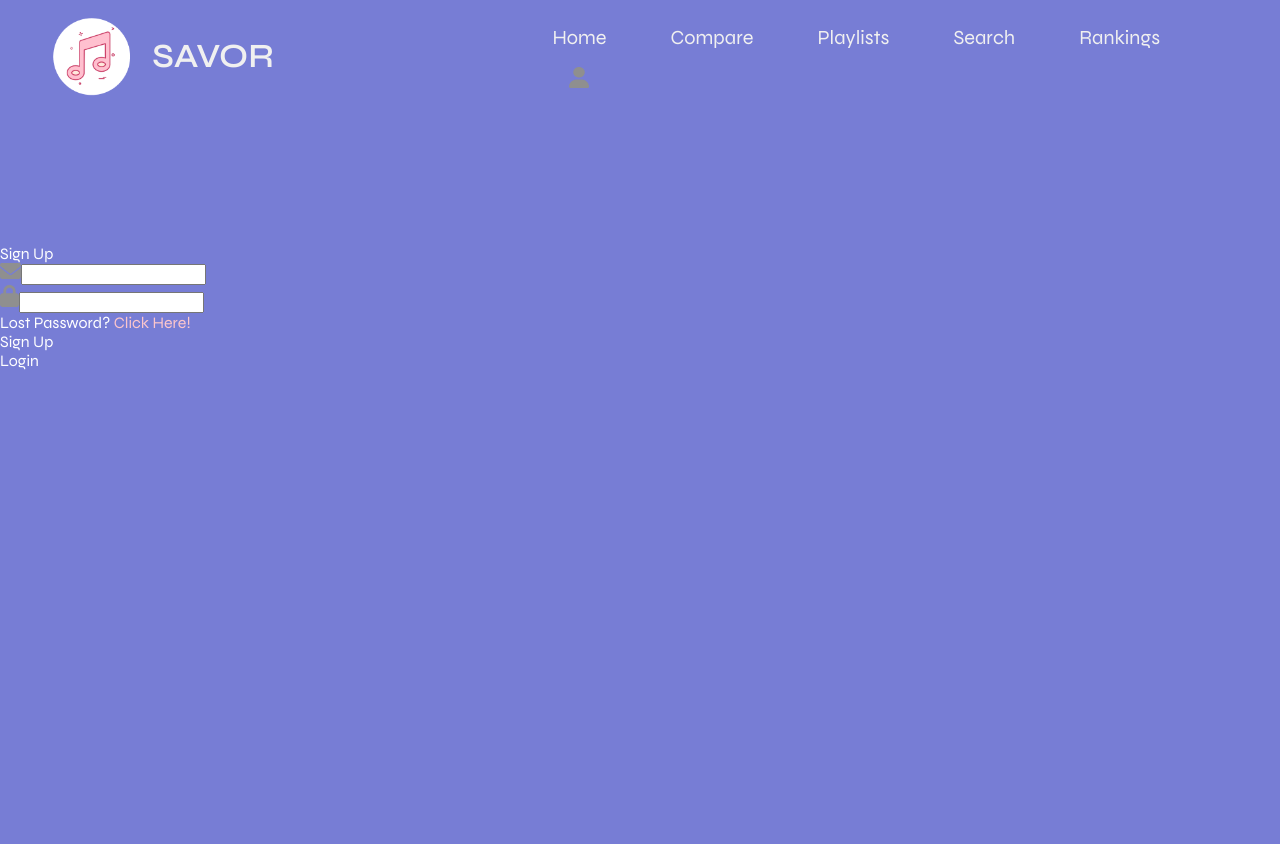
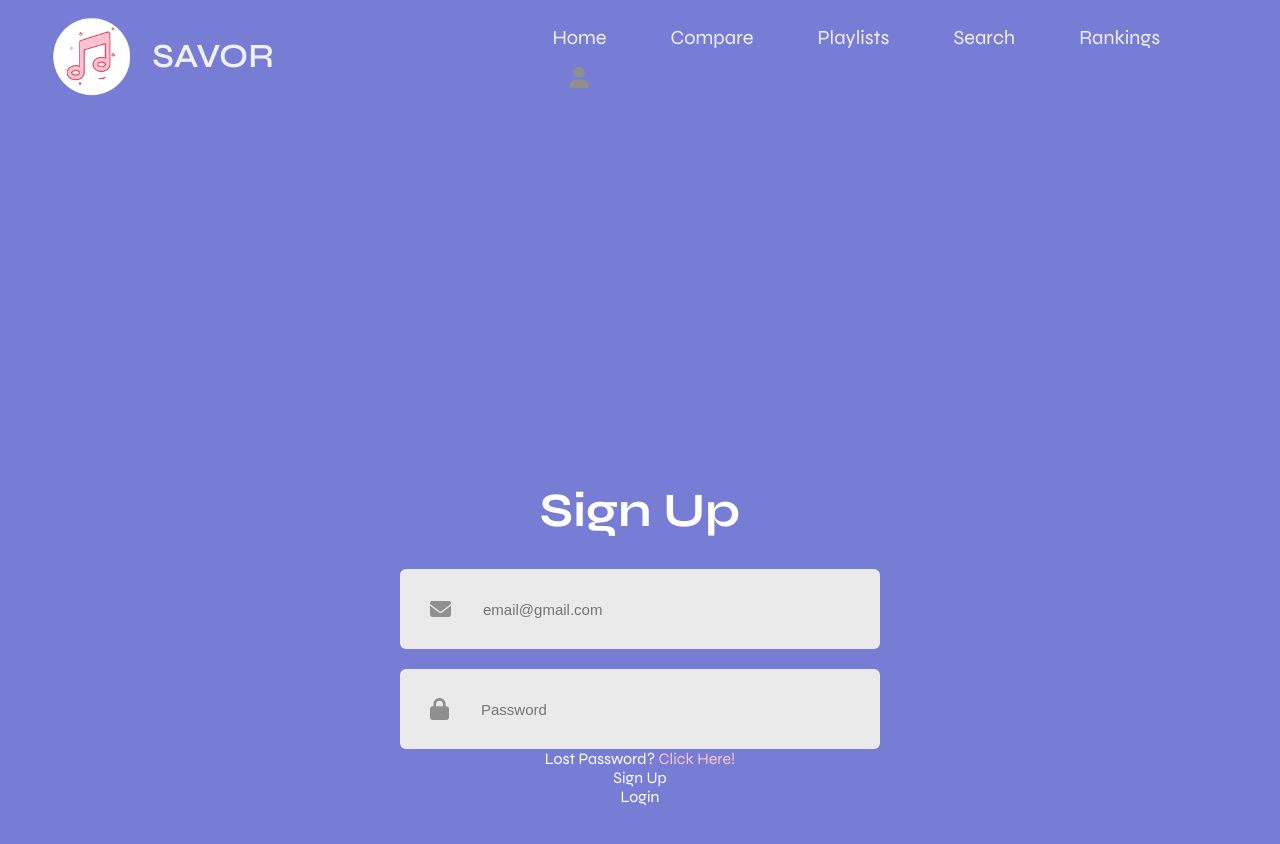
Before and after one commit to KevinYu3214/Savor, a React (Vite) app: page /account in a window 1280 px wide. Shown: the top 844 px of the page. Before the commit the page ends 800 px from the top, so only its background shows below. Built offline with nearby package versions, Linux system fonts and the light colour scheme.

Commit message:
Working on more styling

```diff
--- a/src/components/LoginSignup.jsx
+++ b/src/components/LoginSignup.jsx
@@ -1,35 +1,33 @@
 // followed https://www.youtube.com/watch?v=8QgQKRcAUvM&t=52s\
-import React from 'react'
-import './LoginSignup.scss'
-import email_icon from '../assets/email.png';
-import password_icon from '../assets/password.png';
-
+import React from "react";
+import "./LoginSignup.scss";
+import email_icon from "../assets/email.png";
+import password_icon from "../assets/password.png";
 
 const LoginSignup = () => {
-    return(
-        <div className='container'>
-           <div className="header" >
+  return (
+    <div className="container">
+      <div className="header">
         <div className="text">Sign Up</div>
         <div className="underline"></div>
-
       </div>
       <div className="inputs">
         <div className="input">
-                    <img src={email_icon} alt="" />
-                    <input type ="email" />
+          <img src={email_icon} alt="" className="icons" />
+          <input type="email" placeholder="email@gmail.com" />
         </div>
         <div className="input">
-                    <img src={password_icon} alt="" />
-                    <input type ="password" />
+          <img src={password_icon} alt="" className="icons" />
+          <input type="password" placeholder="Password" />
         </div>
-
       </div>
-           <div className="forgot-password">Lost Password? <span> Click Here!</span></div>
+      <div className="forgot-password">
+        Lost Password? <span> Click Here!</span>
+      </div>
       <div className="submit-container"></div>
       <div className="submit">Sign Up</div>
       <div className="submit">Login</div>
     </div>
-
-    )
-}
+  );
+};
 export default LoginSignup;
--- a/src/components/LoginSignup.scss
+++ b/src/components/LoginSignup.scss
@@ -1,2 +1,50 @@
 //followed tutortial : https://www.youtube.com/watch?v=8QgQKRcAUvM&t=52s
 @import "./../global_styles/variables.scss";
+
+.container{
+    display: flex;
+    flex-direction: column;
+    align-items: center;
+    justify-content: center;
+    height: 100vh;
+    width: 100vw;
+    background-color: $bg2;
+}
+
+.text{
+    font-size: 48px;
+    font-weight: 700;
+}
+
+.inputs{
+    margin-top: 30px;
+    display: flex;
+    flex-direction: column;
+    gap:20px;
+}
+
+.input{
+    display:flex;
+    align-items: center;
+    margin: auto;
+    width: 480px;
+    height: 80px;
+    background: #eaeaea ;
+    border-radius: 6px;
+
+}
+
+.input img{
+    margin: 0px 30px;
+}
+
+.input input{
+    width: 400px;
+    height: 50px;
+    border: none;
+    background: transparent;
+    outline: none;
+    color: #797979;
+    font-size: 15px;
+
+}
```
Lines whose indentation alone changed are shown as unchanged.
